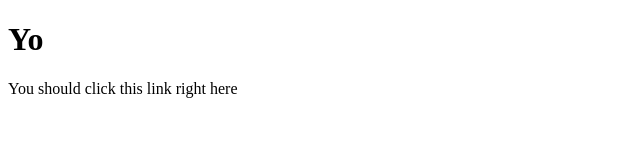
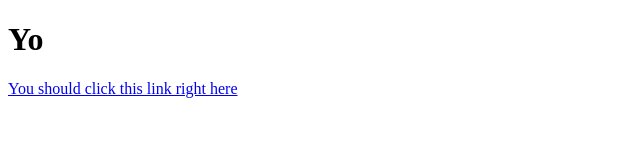
Before and after one commit to Lizardtamer/ChallengeDemo-, a plain HTML site: page index.html in a window 1280 px wide. Shown: the whole page, without its empty margins (0-640 px from the left). Drawn offline with Linux system fonts and the light colour scheme.

Commit message:
Update index.html

```diff
--- a/index.html
+++ b/index.html
@@ -3,8 +3,12 @@
   <title>
     Yo
   </title>
+  <link rel="stylesheet" href="styles.css"/>
 </head>
 <body>
   <h1>Yo</h1>
-  You should click this link right here
+  <a href="./about.html">You should click this link right here</a>
+  <script>
+    //alert("What up shawty");
+  </script>
 </body>
```
